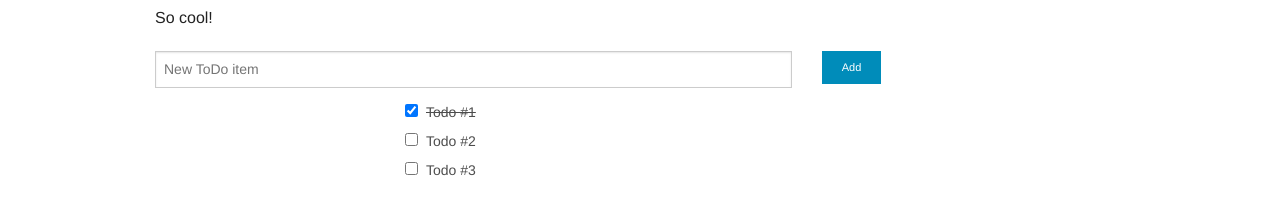
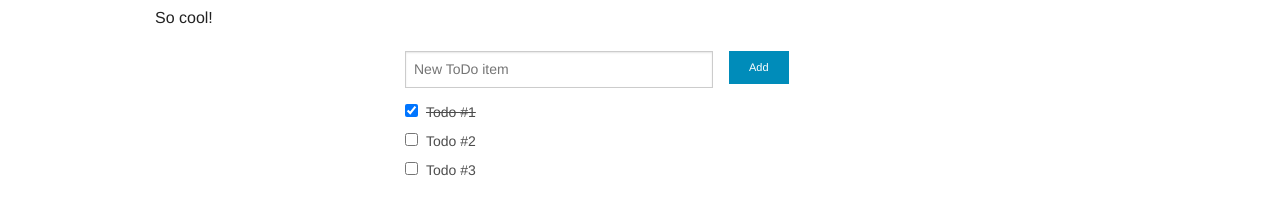
Before and after one commit to gabac/foundation-todo, a website: page index.html in a window 1280 px wide. Shown: the part 83-298 px from the top of the page. Drawn offline with nearby package versions, Linux system fonts and the light colour scheme.

Commit message:
Centered input

```diff
--- a/index.html
+++ b/index.html
@@ -41,11 +41,15 @@
 
           <form>
             <div class="row">
-              <div class="large-8 columns">
-                <input type="text" placeholder="New ToDo item" />
-              </div>
-              <div class="large-4 columns">
-                  <a href="#" class="tiny button">Add</a>
+              <div class="medium-6 medium-centered columns">
+                <div class="row">
+                  <div class="large-8 columns">
+                    <input type="text" placeholder="New ToDo item" />
+                  </div>
+                  <div class="large-4 columns">
+                      <a href="#" class="tiny button">Add</a>
+                  </div>
+                </div>
               </div>
             </div>
             <div class="row">
```
